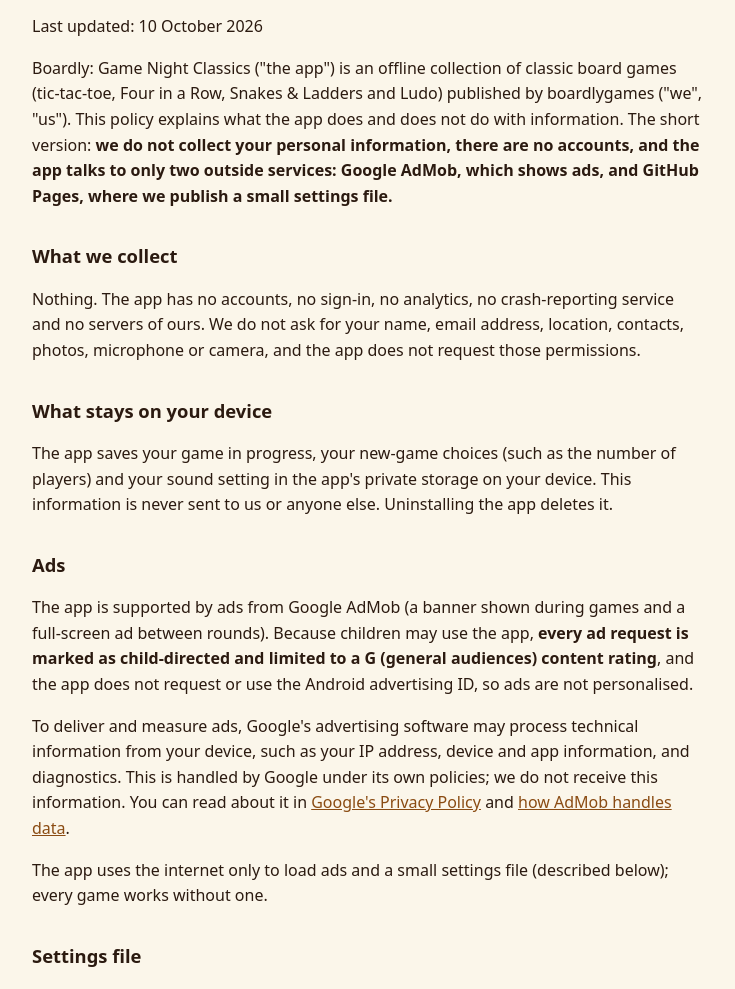
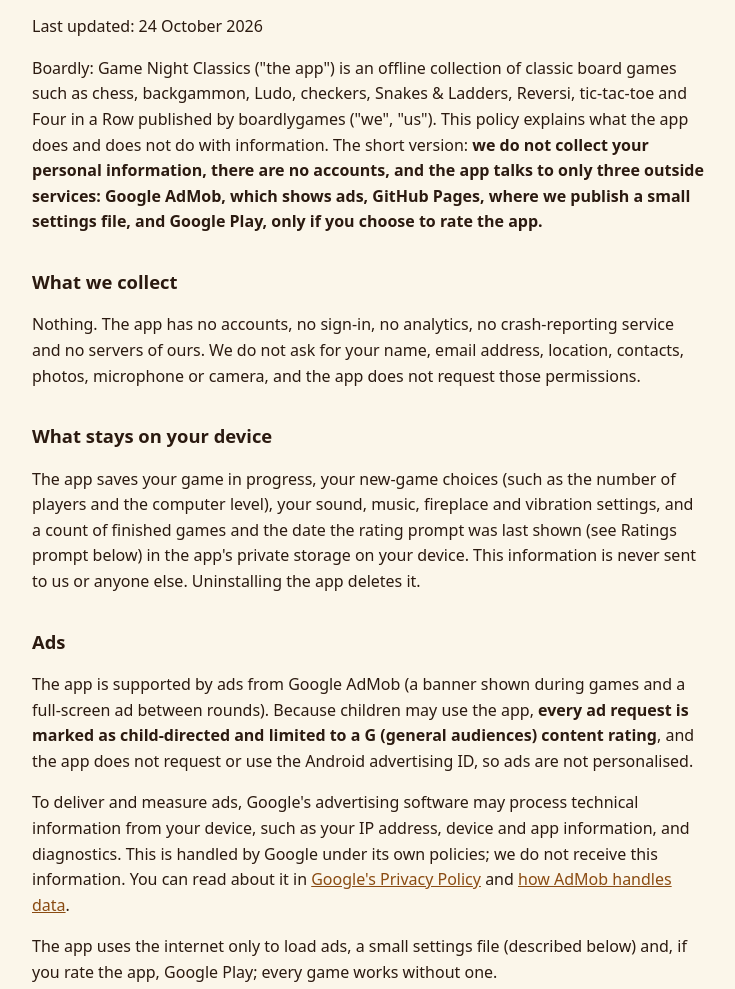
Before and after one commit to boardlygames/boardly-privacy, a plain HTML site: page index.html in a window 1280 px wide. Shown: the part 85-1074 px from the top of the page, without its empty margins (272-1007 px from the left). Drawn offline with Linux system fonts and the light colour scheme.

Commit message:
Update the privacy policy for 1.1.0

```diff
--- a/index.html
+++ b/index.html
@@ -12,29 +12,32 @@
 </head>
 <body>
 <h1>Privacy Policy for Boardly: Game Night Classics</h1>
-<p>Last updated: 10 October 2026</p>
+<p>Last updated: 24 October 2026</p>
 
-<p>Boardly: Game Night Classics ("the app") is an offline collection of classic board games (tic-tac-toe, Four in a Row, Snakes &amp; Ladders and Ludo) published by boardlygames ("we", "us"). This policy explains what the app does and does not do with information. The short version: <strong>we do not collect your personal information, there are no accounts, and the app talks to only two outside services: Google AdMob, which shows ads, and GitHub Pages, where we publish a small settings file.</strong></p>
+<p>Boardly: Game Night Classics ("the app") is an offline collection of classic board games such as chess, backgammon, Ludo, checkers, Snakes &amp; Ladders, Reversi, tic-tac-toe and Four in a Row published by boardlygames ("we", "us"). This policy explains what the app does and does not do with information. The short version: <strong>we do not collect your personal information, there are no accounts, and the app talks to only three outside services: Google AdMob, which shows ads, GitHub Pages, where we publish a small settings file, and Google Play, only if you choose to rate the app.</strong></p>
 
 <h2>What we collect</h2>
 <p>Nothing. The app has no accounts, no sign-in, no analytics, no crash-reporting service and no servers of ours. We do not ask for your name, email address, location, contacts, photos, microphone or camera, and the app does not request those permissions.</p>
 
 <h2>What stays on your device</h2>
-<p>The app saves your game in progress, your new-game choices (such as the number of players) and your sound setting in the app's private storage on your device. This information is never sent to us or anyone else. Uninstalling the app deletes it.</p>
+<p>The app saves your game in progress, your new-game choices (such as the number of players and the computer level), your sound, music, fireplace and vibration settings, and a count of finished games and the date the rating prompt was last shown (see Ratings prompt below) in the app's private storage on your device. This information is never sent to us or anyone else. Uninstalling the app deletes it.</p>
 
 <h2>Ads</h2>
 <p>The app is supported by ads from Google AdMob (a banner shown during games and a full-screen ad between rounds). Because children may use the app, <strong>every ad request is marked as child-directed and limited to a G (general audiences) content rating</strong>, and the app does not request or use the Android advertising ID, so ads are not personalised.</p>
 <p>To deliver and measure ads, Google's advertising software may process technical information from your device, such as your IP address, device and app information, and diagnostics. This is handled by Google under its own policies; we do not receive this information. You can read about it in <a href="https://policies.google.com/privacy">Google's Privacy Policy</a> and <a href="https://support.google.com/admob/answer/6128543">how AdMob handles data</a>.</p>
-<p>The app uses the internet only to load ads and a small settings file (described below); every game works without one.</p>
+<p>The app uses the internet only to load ads, a small settings file (described below) and, if you rate the app, Google Play; every game works without one.</p>
 
 <h2>Settings file</h2>
 <p>Each time it starts, the app downloads a small settings file from our page on GitHub Pages, a web hosting service run by GitHub. The file says which games the app shows, in what order, and how often ads may appear. The request contains nothing about you: no identifier, no account and no game data. Like any website, GitHub's servers see the IP address the request comes from and log it for security; GitHub handles this under its own <a href="https://docs.github.com/en/site-policy/privacy-policies/github-general-privacy-statement">privacy statement</a>, and we do not receive it. If the download fails, the app uses the last settings it saved, or its built-in ones.</p>
+
+<h2>Ratings prompt</h2>
+<p>The app uses Google Play's In-App Review library, which may show Google's rating card after you have finished several games. If you rate, the rating goes to Google Play under Google's own policies; we do not receive anything from the card. The app only keeps on your device when it last asked and how many rounds have finished, and sends nothing to us. The "Rate Boardly" tile in Settings simply opens the app's page in the Play Store.</p>
 
 <h2>Feedback by email</h2>
 <p>The Settings screen has a "Send feedback" button. It opens your own email app with a message to us, already filled in with the app version, the Android version and your phone's model, so we can see what a problem might depend on. Nothing is sent until you send the email yourself, and you can delete those lines first. The app itself sends nothing. When you do send it, we receive your email address and your message, and we use them only to answer you.</p>
 
 <h2>Children</h2>
-<p>The app is designed to be suitable for families. We do not knowingly collect personal information from anyone, including children. Ads are child-directed and use a general-audiences rating, as described above.</p>
+<p>The app is meant for a general audience aged 13 and over. We do not knowingly collect personal information from anyone, including children. Ads are child-directed and use a general-audiences rating, as described above.</p>
 
 <h2>Sharing and selling</h2>
 <p>We do not sell, rent or share personal information, because we do not collect any.</p>
```
